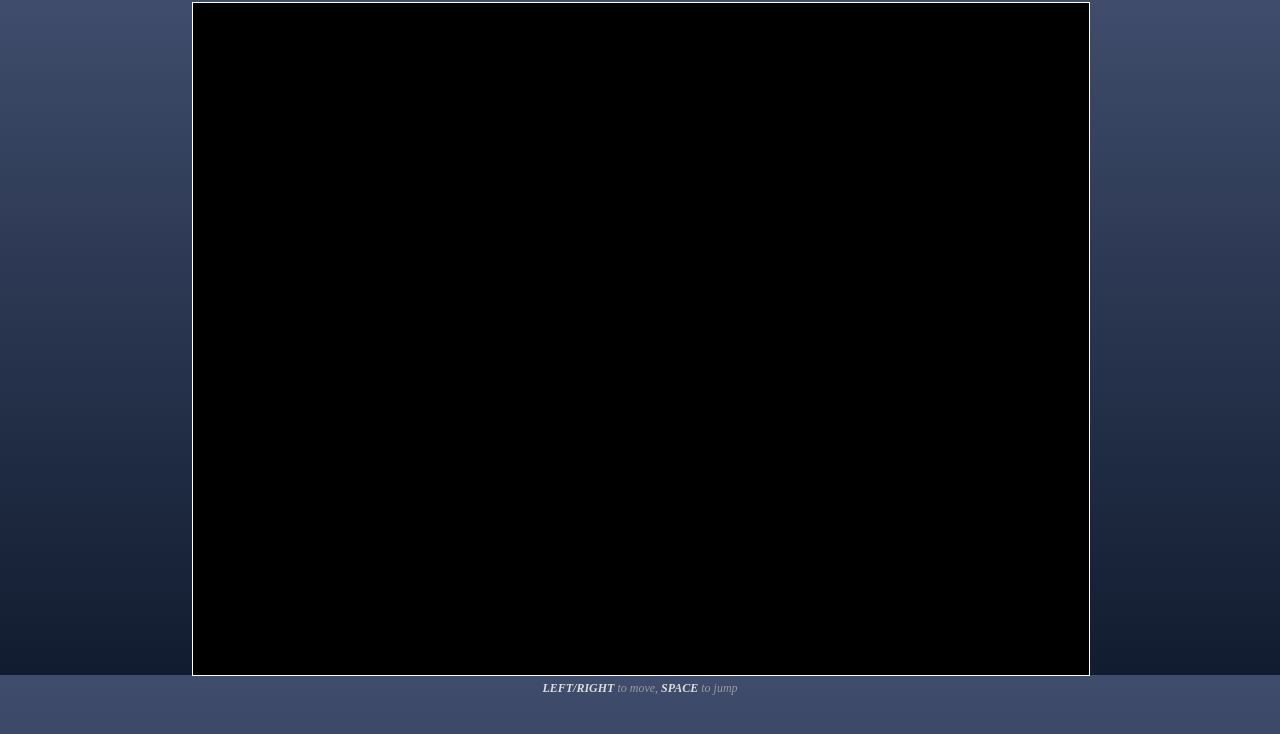
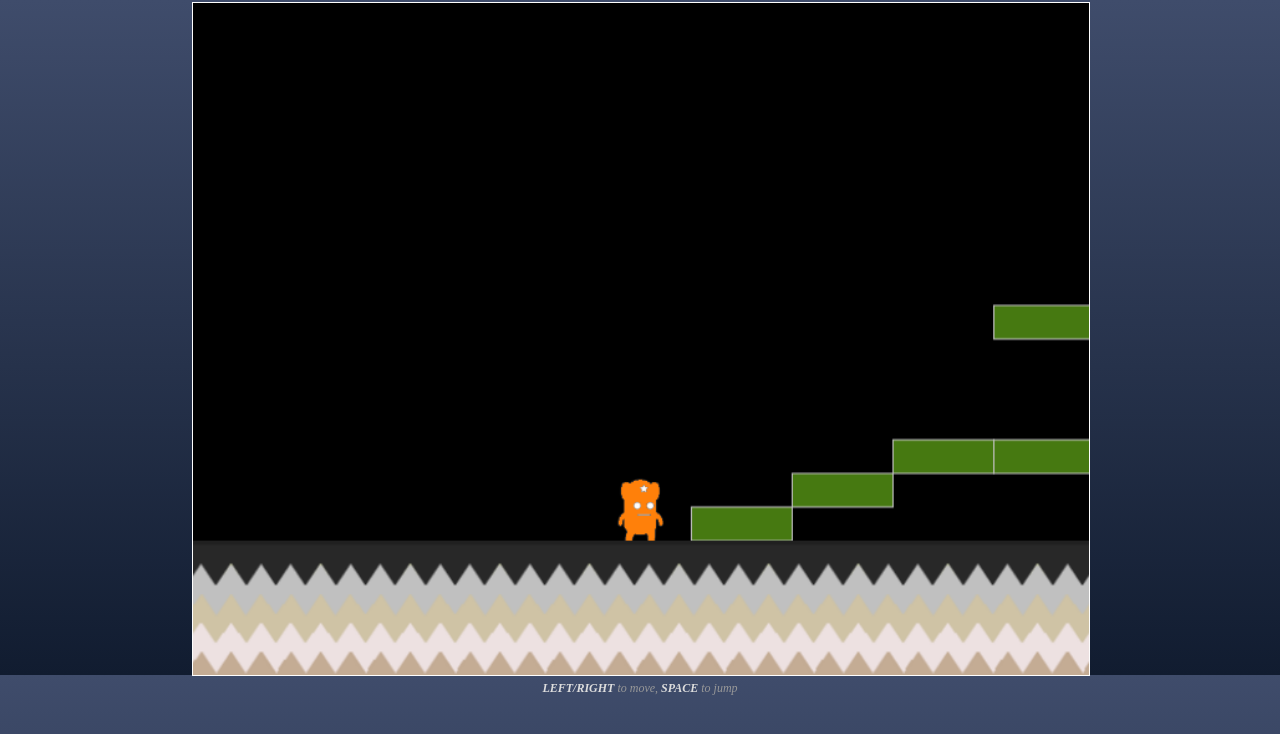
Before and after one commit to Team-Pisco-Sour/Jumper, a plain HTML site: page Jumper/index.html in a window 1280 px wide. Drawn offline with Linux system fonts and the light colour scheme.

Commit message:
file rename

```diff
--- a/Jumper/index.html
+++ b/Jumper/index.html
@@ -15,6 +15,6 @@
 
     <script type="text/javascript" src="js/levels.js"></script>
     <script type="text/javascript" src="js/common.js"></script>
-    <script type="text/javascript" src="js/platform.js"></script>
+    <script type="text/javascript" src="js/main.js"></script>
 </body>
 </html>
```
